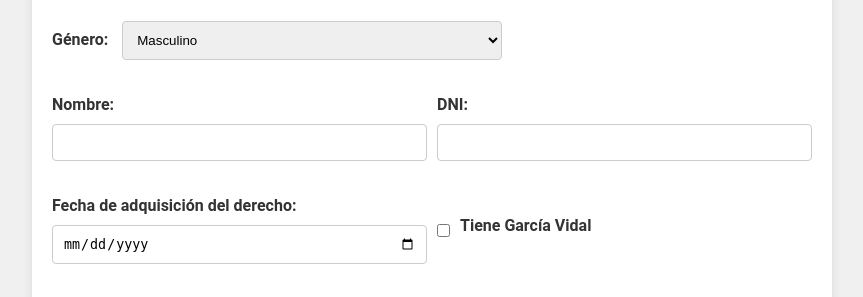
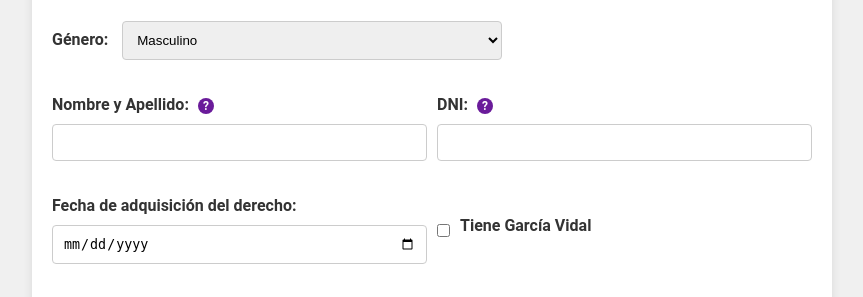
Before and after one commit to OctavioGalvan5/app-web-prueba, a Flask app: page /formulario_demandas in a window 1280 px wide. Shown: the part 355-652 px from the top of the page, without its empty margins (208-1071 px from the left). Run offline with Flask 3, Linux system fonts and the light colour scheme; the visitor is signed in with stand-in values (Sample User, id 1); some libraries are stand-ins or nearby versions.

Commit message:
se agrego un icono ? para ayudar a resolver

```diff
--- a/templates/formulario_demanda.html
+++ b/templates/formulario_demanda.html
@@ -101,6 +101,48 @@
                 margin-right: 0; /* Elimina el margen derecho del último elemento */
             }
         }
+        .label-with-icon {
+            display: flex;
+            align-items: center;
+        }
+        .info-icon {
+            margin-left: 5px;
+            cursor: help;
+            position: relative;
+        }
+        .info-icon::after {
+            content: "?";
+            display: inline-block;
+            width: 16px;
+            height: 16px;
+            line-height: 16px;
+            text-align: center;
+            border-radius: 50%;
+            background-color: #6a1b9a;
+            color: white;
+            font-size: 12px;
+            font-weight: bold;
+        }
+        .info-icon .tooltip {
+            visibility: hidden;
+            width: 200px;
+            background-color: #555;
+            color: #fff;
+            text-align: center;
+            border-radius: 6px;
+            padding: 5px;
+            position: absolute;
+            z-index: 1;
+            bottom: 125%;
+            left: 50%;
+            margin-left: -100px;
+            opacity: 0;
+            transition: opacity 0.3s;
+        }
+        .info-icon:hover .tooltip {
+            visibility: visible;
+            opacity: 1;
+        }
     </style>
 </head>
     <body>
@@ -141,11 +183,21 @@
             <!-- Nombre y DNI -->
             <div class="form-group form-inline">
                 <div>
-                    <label for="nombre">Nombre:</label>
+                    <label for="nombre" class="label-with-icon">
+                        Nombre y Apellido:
+                        <span class="info-icon">
+                            <span class="tooltip">Ingrese nombre completo</span>
+                        </span>
+                    </label>
                     <input type="text" id="nombre" name="nombre" required>
                 </div>
                 <div>
-                    <label for="DNI">DNI:</label>
+                    <label for="DNI" class="label-with-icon">
+                        DNI:
+                        <span class="info-icon">
+                            <span class="tooltip">Ingrese su numero de documento</span>
+                        </span>
+                    </label>
                     <input type="text" id="DNI" name="DNI" required>
                 </div>
             </div>
```
